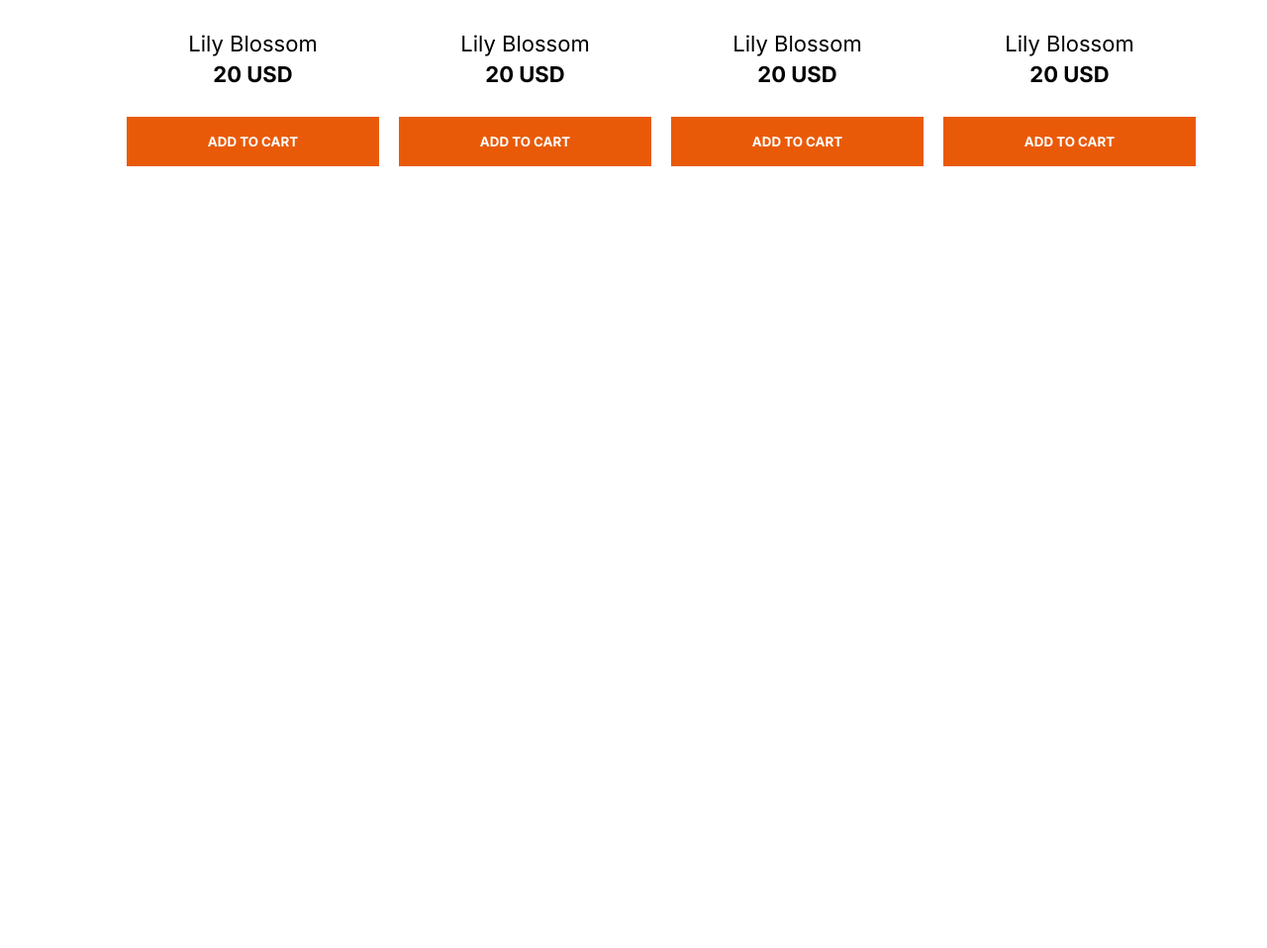
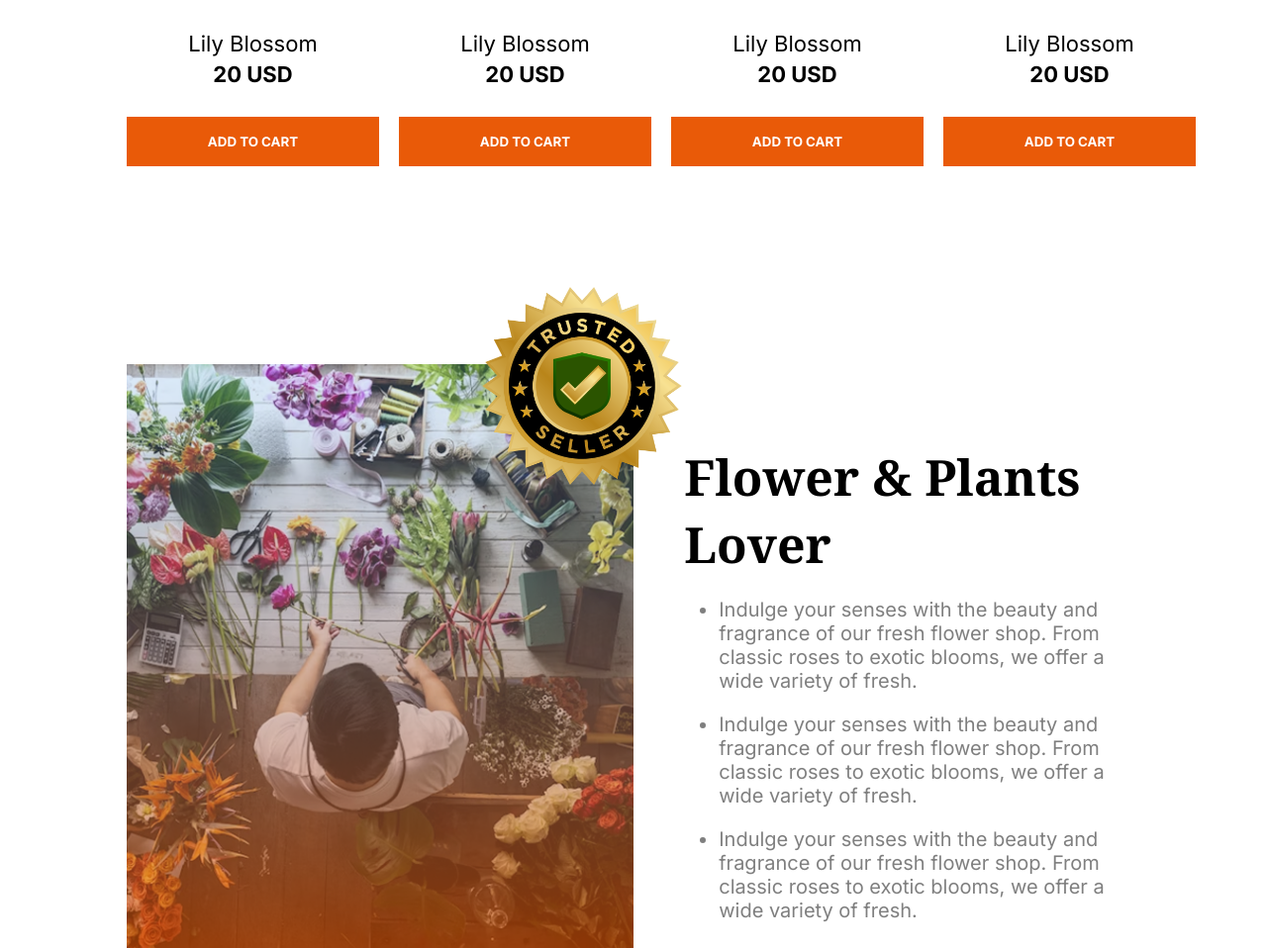
Before and after one commit to Minhajur-stuck/A2, a plain HTML site: page index.html in a window 1280 px wide. Shown: the part 1708-2666 px from the top of the page at 99% size. Before the commit the page ends 1976 px from the top, so only its background shows below. Drawn offline with Linux system fonts and the light colour scheme.

Commit message:
Adding a Second section

```diff
--- a/index.html
+++ b/index.html
@@ -106,5 +106,21 @@
       </div>
     </div>
   </section>
+  <section class="second-section">
+            <img class="badge-img" src="./assets/trusted-badge.png" alt="">
+    <div class="child">
+        <img class="store-img" src="./assets/flower-store.png" alt="">
+        <div class="text-child">
+          <div class="inner-child">
+            <h1 class="noto-serif">Flower & Plants Lover</h1>
+            <ul class="inter">
+              <li>Indulge your senses with the beauty and fragrance of our fresh flower shop. From classic roses to exotic blooms, we offer a wide variety of fresh.</li>
+              <li>Indulge your senses with the beauty and fragrance of our fresh flower shop. From classic roses to exotic blooms, we offer a wide variety of fresh.</li>
+              <li>Indulge your senses with the beauty and fragrance of our fresh flower shop. From classic roses to exotic blooms, we offer a wide variety of fresh.</li>
+          </ul>
+        </div>
+      </div>
+    </div>
+  </section>
 </body>
 </html>
--- a/style.css
+++ b/style.css
@@ -36,7 +36,7 @@
   padding: 0;
   box-sizing:border-box;
 }
-hmtl,width{
+html,width{
   width: 100%;
 }
 header{
@@ -62,7 +62,7 @@ nav li a{
   text-decoration: none;
   color:black;
 }
-li div{
+ nav li div{
   display: flex;
   gap: 10px;
   align-items: center;
@@ -131,10 +131,53 @@ li div{
 .cart img{
   width: 100%;
 }
+ul {
+  list-style-type: disc; /* অথবা square, circle, etc. */
+  padding-left: 20px; /* space so bullet দেখা যায় */
+}
 
+/* second section */
+.second-section{
+  width: 100%;
+  position: relative;
+  margin-top: 200px;
 
-
-
+}
+.child{
+  width: 80%;
+  height: 590px;
+  margin: auto;
+  display: flex;
+  justify-content: space-between;
+}
+.store-img{
+  width: 50%;
+  height: 100%;
+}
+.badge-img{
+  position: absolute;
+  width: 280px;
+  left: 35%;
+  top: -20%;
+}
+.text-child{
+  width: 45%;
+  height: 100%;
+}
+.inner-child{
+  width: 100%;
+  margin: 80px auto;
+}
+.inner-child h1{
+  font-size: 50px;
+  margin-bottom: 20px;
+}
+.inner-child ul li{
+  font-size: 20px;
+  color: rgba(0, 0, 0, 0.5);
+  margin-left: 15px;
+  margin-bottom: 20px;
+}
 
 @media (max-width:576px) {
   nav{
@@ -178,6 +221,9 @@ li div{
   .hero-text p{
     font-size: 20px;
   }
+   .cart-section{
+  margin-top: -20px;
+ }
   .cart-text h1{
   font-size: 2.4rem;
  }
@@ -249,6 +295,7 @@ li div{
   font-size: 1rem;
   padding: 0px 20px;
  }
+
 .add-to-cart-div{
   width: 100%;
   margin-top:50px;
```
